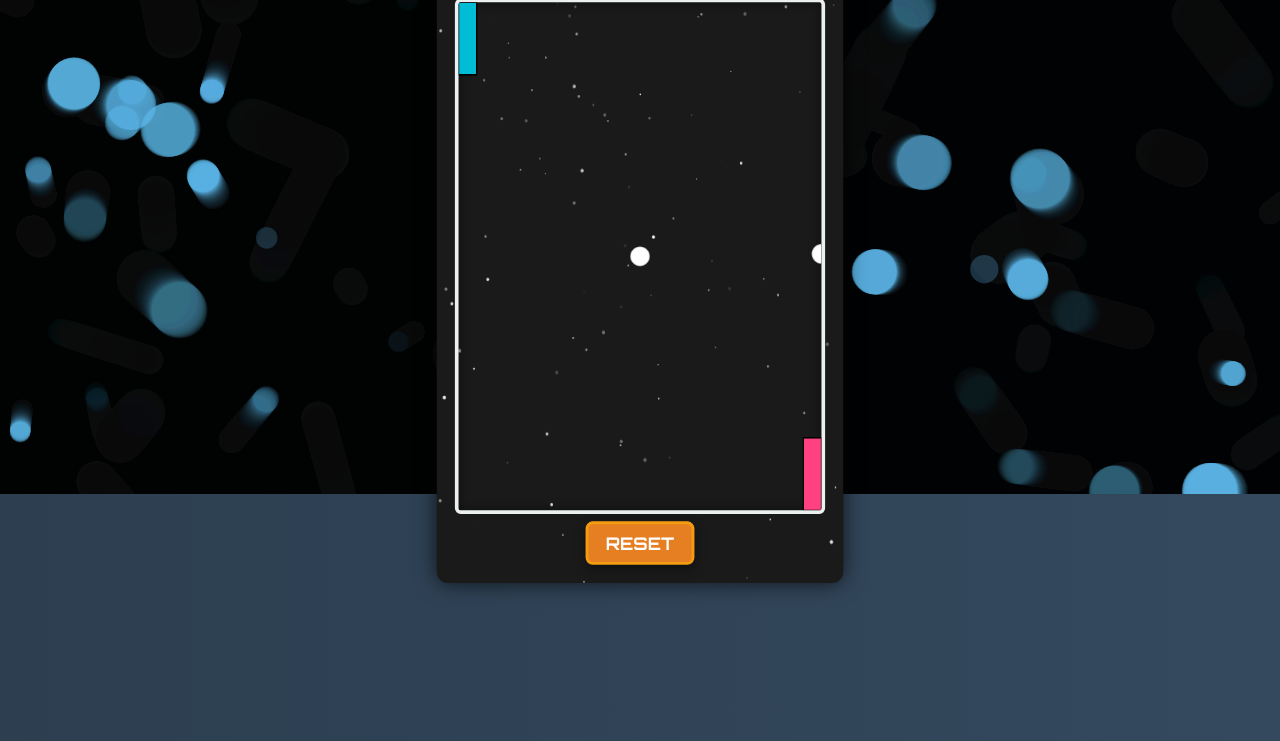
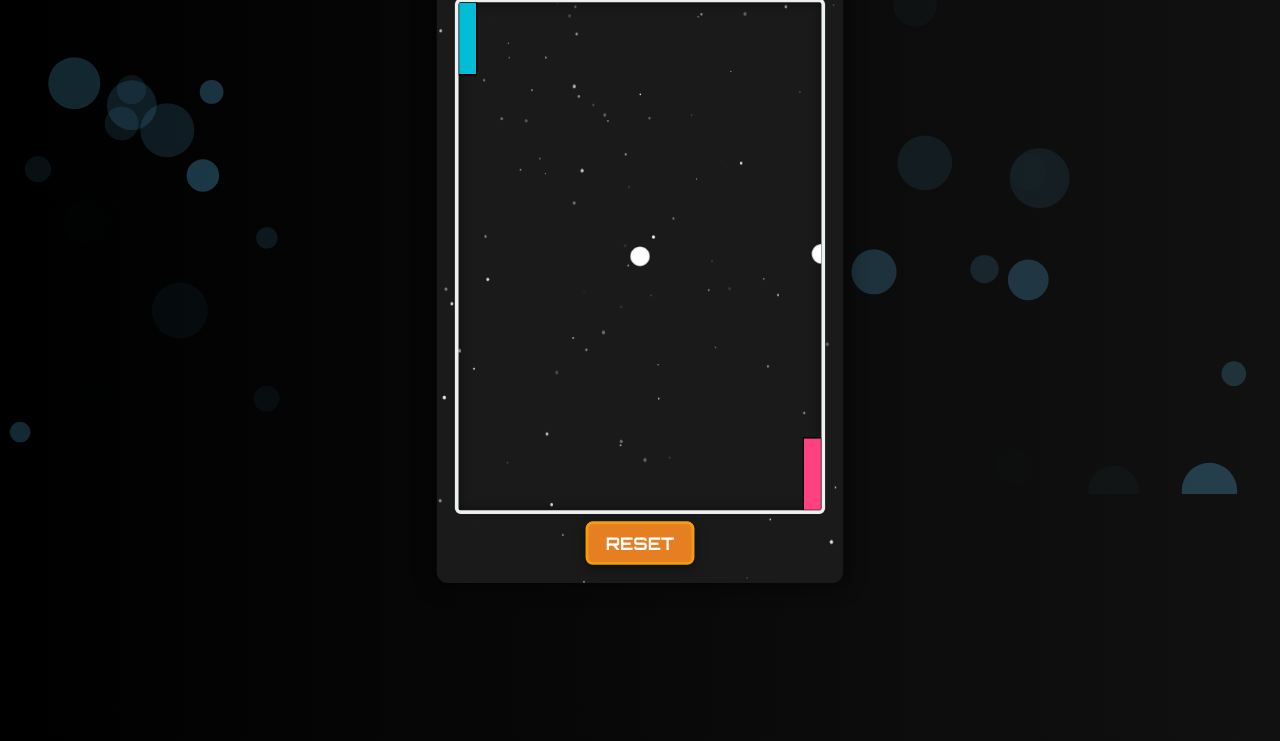
Before and after one commit to alberto-cavazzini/pong-game, a plain HTML site: page index.html in a window 1280 px wide. Shown: the part 306-1047 px from the top of the page. Drawn offline with Linux system fonts and the light colour scheme.

Commit message:
Aggiornamento finale: ripristino background body, gameWrapper trasparente, e particelle svaniscono correttamente

```diff
--- a/index.js
+++ b/index.js
@@ -59,7 +59,7 @@ const numParticles = 50; // Aumentato il numero di particelle per maggiore visib
 const particleColor = 'rgba(100, 200, 255, 0.15)'; // Opacità leggermente aumentata
 const particleSpeed = 0.08; // Velocità leggermente aumentata
 
-// Modificato: Ora usa event.code per i tasti
+// Modificato: Ora usa event.code per i tasti (soluzione al code smell)
 window.addEventListener('keydown', (event) => {
   keysPressed[event.code] = true;
 });
@@ -187,7 +187,7 @@ function checkCollision(){
 };
 
 function movePaddles(){
-  // Modificato: Ora usa event.code per i tasti
+  // Modificato: Ora usa event.code per i tasti (soluzione al code smell)
   const paddle1Up = 'KeyW';
   const paddle1Down = 'KeyS';
   const paddle2Up = 'ArrowUp';
@@ -329,8 +329,9 @@ function drawParticle(particle) {
 }
 
 function updateParticles() {
-    bodyBgCtx.fillStyle = 'rgba(0, 0, 0, 0.05)';
-    bodyBgCtx.fillRect(0, 0, bodyBackgroundCanvas.width, bodyBackgroundCanvas.height);
+    // MODIFICA QUI: Pulisce completamente il canvas di sfondo ad ogni frame.
+    // Questo elimina l'effetto "striscia" delle particelle.
+    bodyBgCtx.clearRect(0, 0, bodyBackgroundCanvas.width, bodyBackgroundCanvas.height);
 
     for (let i = 0; i < numParticles; i++) {
         const particle = particles[i];
--- a/style.css
+++ b/style.css
@@ -6,7 +6,7 @@ body {
     min-height: 100vh;       /* Occupa l'intera altezza della viewport */
     margin: 0;
     padding: 0;
-    background: linear-gradient(to right, #2c3e50, #34495e); /* Sfumatura scura, ora sarà dietro la nuova canvas */
+    background: linear-gradient(to right, rgb(0, 0, 0), #111); /* Sfumatura scura, ora sarà dietro la nuova canvas */
     overflow: hidden;
     box-sizing: border-box;
     position: relative; /* Importante per posizionare la canvas di sfondo */
```
